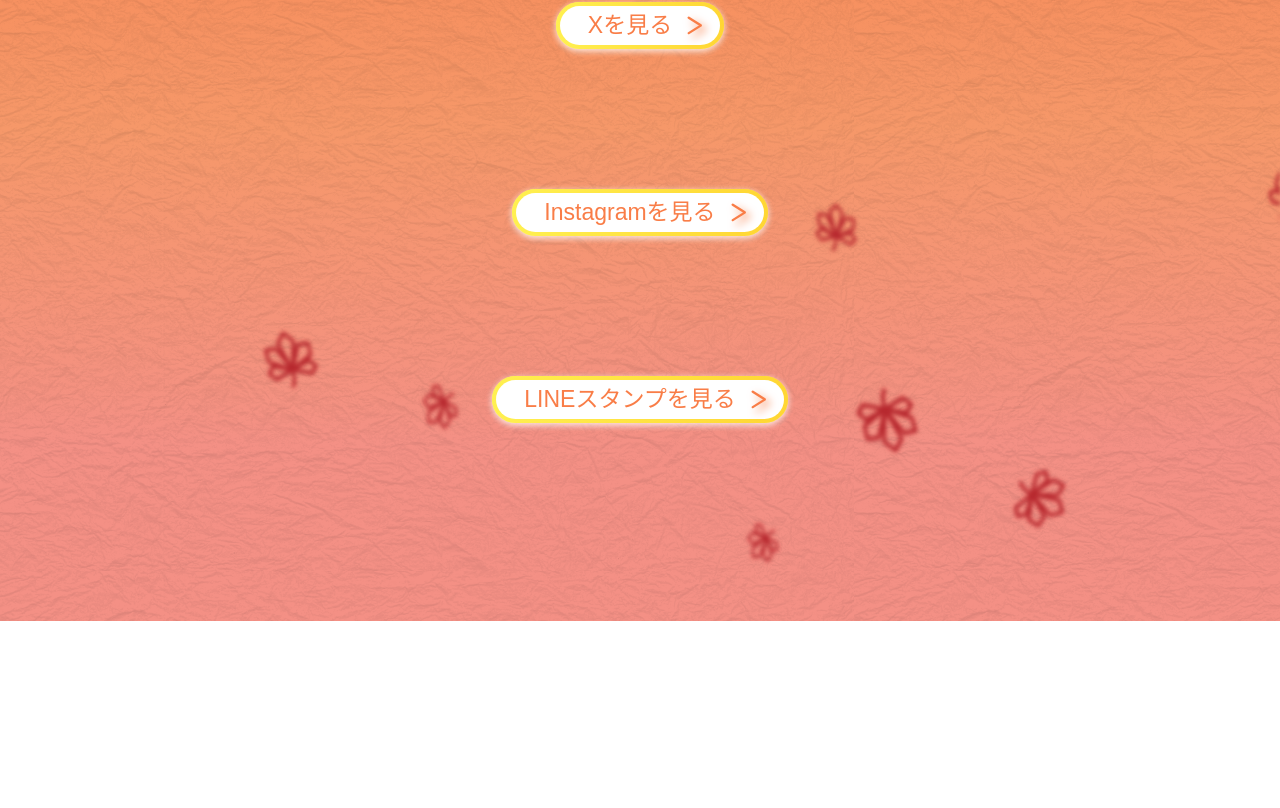
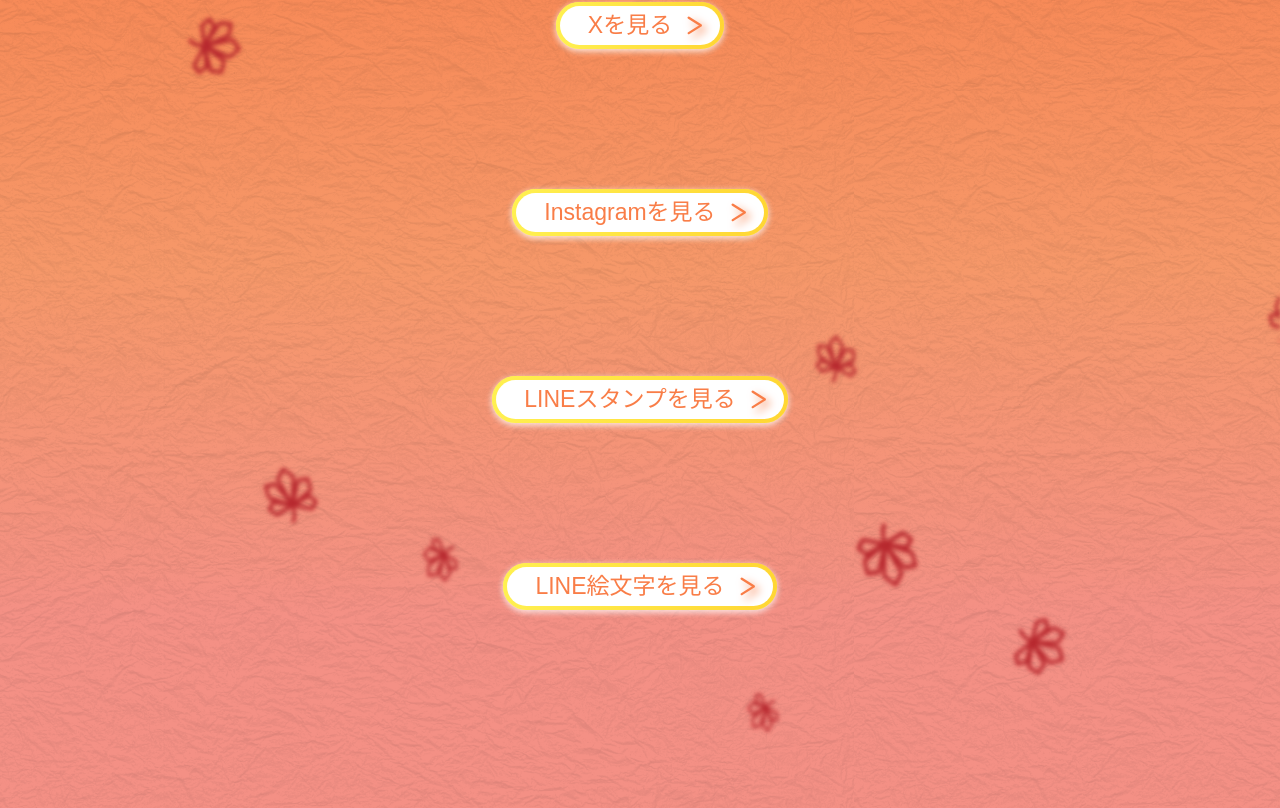
Before and after one commit to ynufes-tech/ynufes-tokiwa25, a Nuxt app: page /kamome in a window 1280 px wide. Shown: the part 1349-2157 px from the top of the page. Before the commit the page ends 1970 px from the top, so only its background shows below. Built offline with nearby package versions, Linux system fonts and the light colour scheme; a web font is replaced by a local one.

Commit message:
かもめ先輩ページLINEスタンプリンク実装

```diff
--- a/pages/kamome/index.vue
+++ b/pages/kamome/index.vue
@@ -50,8 +50,13 @@ useHead({
         </LinkButton>
         <LinkButton
             class="Linkbutton"
-            link=""
+            link="https://store.line.me/stickershop/product/5064088/ja"
             text="LINEスタンプを見る">
+        </LinkButton>
+        <LinkButton
+            class="Linkbutton"
+            link="https://store.line.me/emojishop/product/627239ae541f8a2a9a39da9c/ja?ref=Desktop"
+            text="LINE絵文字を見る">
         </LinkButton>
       </div>
     </div>
@@ -70,9 +75,9 @@ useHead({
   color: #000000;
   margin-top: 50px;
   @include sm{
-    padding: 30px;
+    padding: 40px;
     margin-top: 20px;
-    font-size: 16px;
+    font-size: 14px;
   }
 }
 
@@ -140,5 +145,8 @@ useHead({
 .Linkbutton{
   margin: 70px;
   max-width: 320px;
+  @include sm{
+    margin: 50px;
+  }
 }
 </style>
```
